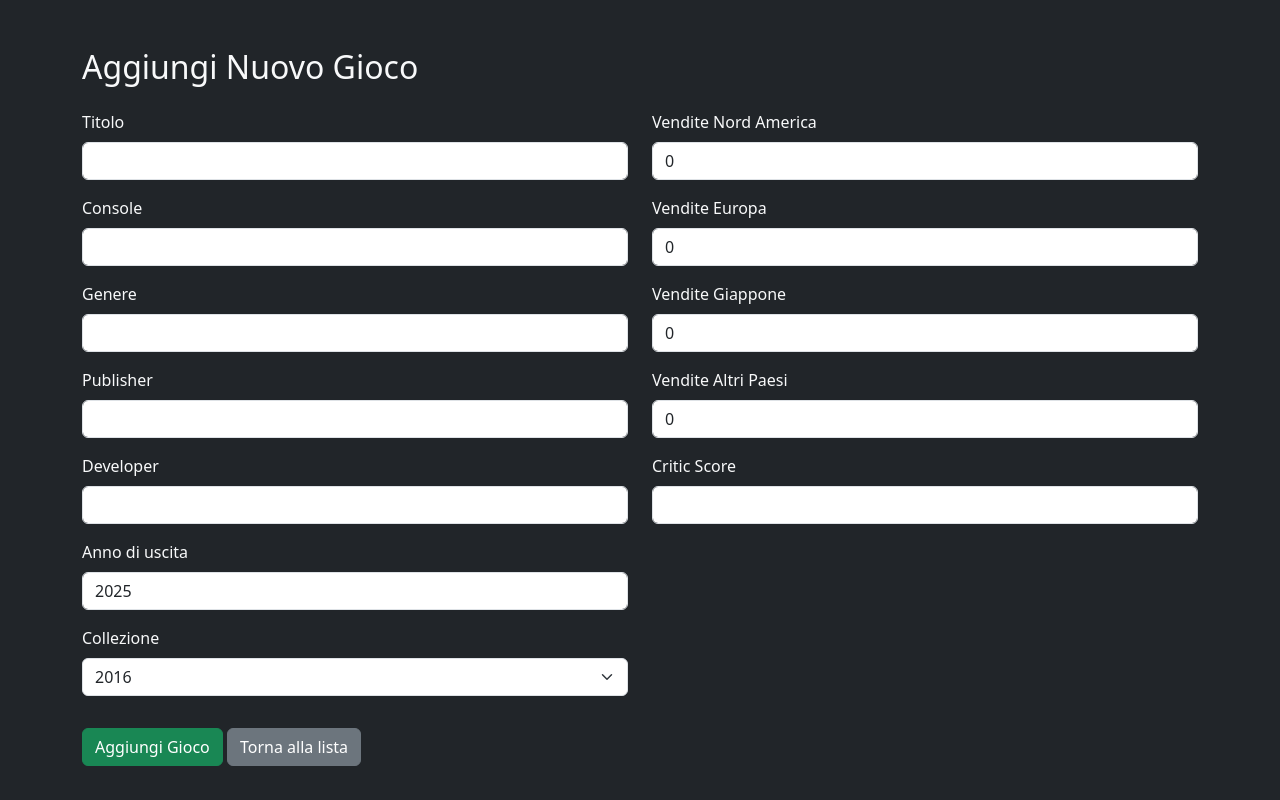
After one commit to Nerone709/KeybladeDB, a Flask app: page /aggiungi in a window 1280 px wide. The commit adds this page. Run offline with Flask 3, Linux system fonts and the light colour scheme.

Commit message:
Added HTML pages for viewing all games in the collections and added HTML page for viewing the game with the highest and lowest sales by continent.

```diff
--- a/scripts/app.py
+++ b/scripts/app.py
@@ -1,4 +1,6 @@
-from flask import Flask, render_template, request,Response
+from datetime import datetime
+from bson import ObjectId
+from flask import Flask, render_template, request, Response, jsonify, redirect,url_for
 import os
 import pymongo
 import json
@@ -48,9 +50,98 @@ def genre():
 
     return render_template('genere.html', risultati=combined_results, genre_list=genre_list, selected_genre=selected_genre)
 
-@app.route('/giochi')
-def giochi():
-    return "<h2>Lista dei giochi (in costruzione)</h2>"
+@app.route('/giochi', methods=['GET', 'POST'])
+def mostra_tutti_i_giochi():
+    if request.method == 'POST':
+        # Gestione cancellazione
+        data = request.get_json()
+        id = data.get("id")
+        collezione = data.get("collezione")
+
+        if str(collezione) == "2016":
+            collection = videogames2016
+        elif str(collezione) == "2024":
+            collection = videogames2024
+        else:
+            return jsonify({"success": False, "error": "Collezione non valida"}), 400
+
+        try:
+            object_id = ObjectId(id)
+        except:
+            return jsonify({"success": False, "error": "ID non valido"}), 400
+
+        success = queries.delete_game(collection, object_id)
+        return jsonify({"success": success})
+
+    # Metodo GET: carica la pagina
+    giochi = queries.get_all_games(videogames2016, videogames2024)
+    return render_template("giochi.html", giochi=giochi)
+
+
+
+
+@app.route('/aggiungi', methods=['GET', 'POST'])
+def aggiungi_gioco():
+    if request.method == 'POST':
+        titolo = request.form.get('titolo')
+        console = request.form.get('console')
+        genere = request.form.get('genere')
+        publisher = request.form.get('publisher')
+        developer = request.form.get('developer')
+        anno = int(request.form.get('anno'))
+        collezione = request.form.get('collezione')
+
+        # Vendite
+        na_sales = float(request.form.get('na_sales', 0))
+        pal_sales = float(request.form.get('pal_sales', 0))
+        jp_sales = float(request.form.get('jp_sales', 0))
+        other_sales = float(request.form.get('other_sales', 0))
+        critic_score = float(request.form.get('critic_score') or 0)
+
+        global_sales = na_sales + pal_sales + jp_sales + other_sales
+
+        # Prepara i dati in base alla collezione
+        if collezione == "2016":
+            game_data = {
+                "Name": titolo,
+                "Platform": console,
+                "Genre": genere,
+                "Publisher": publisher,
+                "Developer": developer,
+                "Year": anno,
+                "NA_Sales": na_sales,
+                "EU_Sales": pal_sales,
+                "JP_Sales": jp_sales,
+                "Other_Sales": other_sales,
+                "Global_Sales": global_sales,
+                "Critic_Score": critic_score
+            }
+            collection = videogames2016
+        elif collezione == "2024":
+            game_data = {
+                "title": titolo,
+                "console": console,
+                "genre": genere,
+                "publisher": publisher,
+                "developer": developer,
+                "year": anno,
+                "na_sales": na_sales,
+                "pal_sales": pal_sales,
+                "jp_sales": jp_sales,
+                "other_sales": other_sales,
+                "global_sales": global_sales,
+                "critic_score": critic_score
+            }
+            collection = videogames2024
+        else:
+            return "Collezione non valida", 400
+
+        queries.add_game(collection, game_data)
+        return redirect(url_for('mostra_tutti_i_giochi'))
+
+    return render_template("aggiungi.html")
+
+
 
 @app.route('/contatti')
 def contatti():
@@ -152,6 +243,37 @@ def developer():
     return render_template('pubblicazioni.html', risultati=None)
 
 
+@app.route('/vendite/gioco', methods=['GET', 'POST'])
+def vendita():
+    result = None
+    title_submitted = None
+    sales_labels = []
+    sales_values = []
+
+    # Recupera la lista unica di titoli da entrambi i dataset
+    all_titles = sorted(set(
+        db.videogames_2024.distinct("title") +
+        db.videogames_2016.distinct("Name")
+    ))
+
+    if request.method == 'POST':
+        game_title = request.form.get('title')
+        year = request.form.get('year')
+        title_submitted = game_title
+
+        if game_title and year:
+            collection = db[f"videogames_{year}"]
+            result = queries.analyze_sales_by_region(game_title, year, collection)
+            if result:
+                sales_labels = list(result['sales_by_region'].keys())
+                sales_values = list(result['sales_by_region'].values())
+
+    return render_template("vendita_gioco.html",
+                           result=result,
+                           title_submitted=title_submitted,
+                           sales_labels=sales_labels,
+                           sales_values=sales_values,
+                           all_titles=all_titles)
 
 if __name__ == '__main__':
     app.run(host='0.0.0.0', port=5000,debug=True)
--- a/static/style.css
+++ b/static/style.css
@@ -304,3 +304,7 @@ main {
     padding: 10px;
     border-radius: 10px;
 }
+
+.nav-item.dropdown:hover > .dropdown-menu {
+  display: block;
+}
--- /dev/null
+++ b/template/aggiungi.html
@@ -0,0 +1,83 @@
+<!DOCTYPE html>
+<html lang="en">
+<head>
+    <meta charset="UTF-8">
+    <title>Aggiungi Gioco</title>
+    <link href="https://cdn.jsdelivr.net/npm/bootstrap@5.3.3/dist/css/bootstrap.min.css" rel="stylesheet">
+</head>
+<body class="bg-dark text-light">
+<div class="container mt-5">
+    <h2 class="mb-4">Aggiungi Nuovo Gioco</h2>
+
+    {% if success %}
+        <div class="alert alert-success">Gioco aggiunto con successo!</div>
+    {% endif %}
+
+    <form method="post">
+        <div class="row">
+            <!-- Colonna sinistra: Info Gioco -->
+            <div class="col-md-6">
+                <div class="mb-3">
+                    <label class="form-label">Titolo</label>
+                    <input type="text" class="form-control" name="titolo" required>
+                </div>
+                <div class="mb-3">
+                    <label class="form-label">Console</label>
+                    <input type="text" class="form-control" name="console" required>
+                </div>
+                <div class="mb-3">
+                    <label class="form-label">Genere</label>
+                    <input type="text" class="form-control" name="genere" required>
+                </div>
+                <div class="mb-3">
+                    <label class="form-label">Publisher</label>
+                    <input type="text" class="form-control" name="publisher" required>
+                </div>
+                <div class="mb-3">
+                    <label class="form-label">Developer</label>
+                    <input type="text" class="form-control" name="developer" required>
+                </div>
+                <div class="mb-3">
+                    <label class="form-label">Anno di uscita</label>
+                    <input type="number" class="form-control" name="anno" value="2025" required>
+                </div>
+                <div class="mb-3">
+                    <label class="form-label">Collezione</label>
+                    <select name="collezione" class="form-select" required>
+                        <option value="2016">2016</option>
+                        <option value="2024">2024</option>
+                    </select>
+                </div>
+            </div>
+
+            <!-- Colonna destra: Vendite e Score -->
+            <div class="col-md-6">
+                <div class="mb-3">
+                    <label class="form-label">Vendite Nord America</label>
+                    <input type="number" step="0.01" class="form-control" name="na_sales" value="0" required>
+                </div>
+                <div class="mb-3">
+                    <label class="form-label">Vendite Europa</label>
+                    <input type="number" step="0.01" class="form-control" name="pal_sales" value="0" required>
+                </div>
+                <div class="mb-3">
+                    <label class="form-label">Vendite Giappone</label>
+                    <input type="number" step="0.01" class="form-control" name="jp_sales" value="0" required>
+                </div>
+                <div class="mb-3">
+                    <label class="form-label">Vendite Altri Paesi</label>
+                    <input type="number" step="0.01" class="form-control" name="other_sales" value="0" required>
+                </div>
+                <div class="mb-3">
+                    <label class="form-label">Critic Score</label>
+                    <input type="number" step="0.01" min="0" max="100" class="form-control" name="critic_score">
+                </div>
+            </div>
+        </div>
+
+        <button type="submit" class="btn btn-success mt-3">Aggiungi Gioco</button>
+        <a href="/giochi" class="btn btn-secondary mt-3">Torna alla lista</a>
+    </form>
+</div>
+</body>
+</html>
--- a/template/header.html
+++ b/template/header.html
@@ -10,6 +10,7 @@
           <li class="nav-item dropdown">
             <a class="nav-link dropdown-toggle" href="#" id="venditeDropdown" role="button" data-bs-toggle="dropdown" aria-expanded="false">Vendite</a>
             <ul class="dropdown-menu dropdown-menu-dark" aria-labelledby="venditeDropdown">
+              <li><a class="dropdown-item" href="/vendite/gioco">Gioco</a></li>
               <li><a class="dropdown-item" href="/vendite/publisher">Publisher</a></li>
               <li><a class="dropdown-item" href="/vendite/developer">Developer</a></li>
             </ul>
```
Also changed, not shown: template/giochi.html (added, +101 -0 lines), template/vendita_gioco.html (added, +172 -0 lines). Lines whose indentation alone changed are shown as unchanged.
